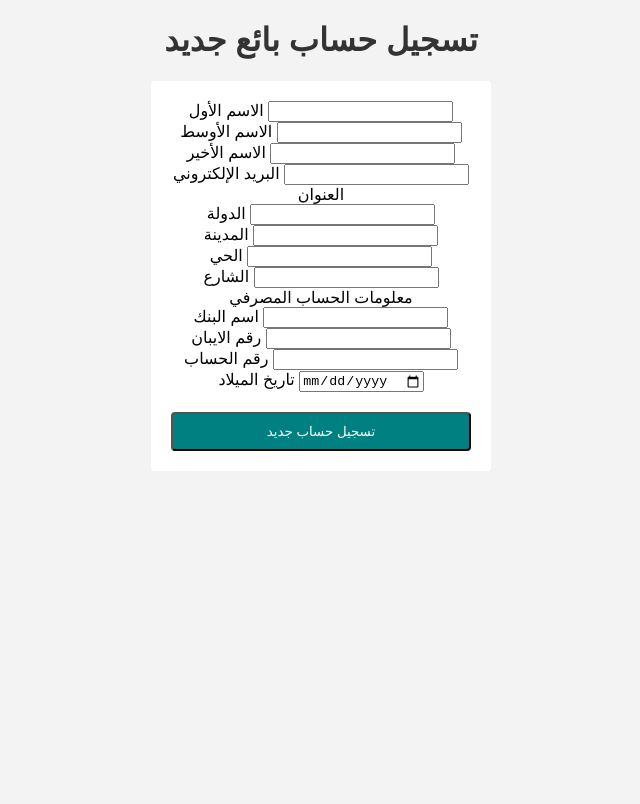
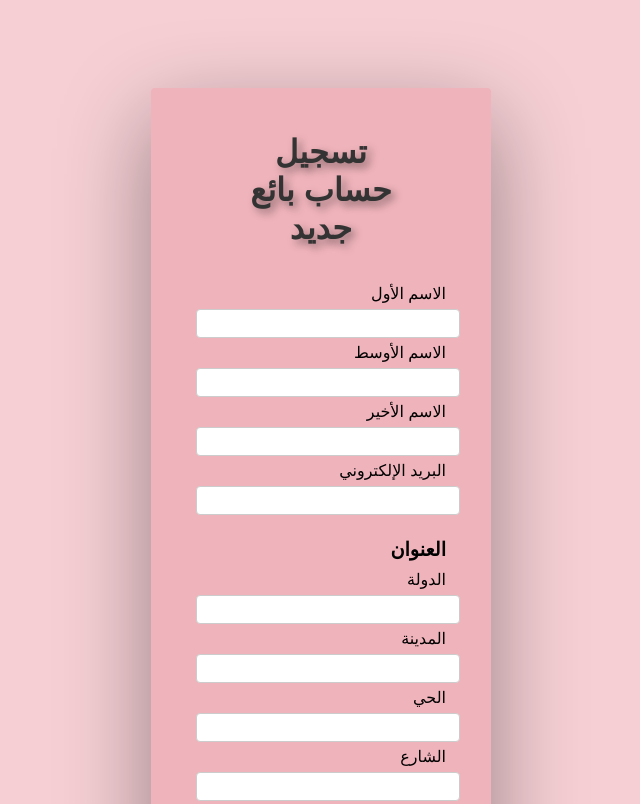
Before and after one commit to SH1kha1/reWear, a plain HTML site: page Signup.html in a window 1280 px wide. Shown: the top 804 px of the page, without its empty margins (319-959 px from the left). Drawn offline with Linux system fonts and the light colour scheme.

Commit message:
Update Signup.html

```diff
--- a/Signup.html
+++ b/Signup.html
@@ -1,65 +1,15 @@
 <!DOCTYPE html>
 <html>
+
 <head>
   <title> بائع جديد </title>
-  <style>
-    body {
-      font-family: Arial, sans-serif;
-      background-color: #f3f3f3;
-      text-align: center;
-    }
+  <link rel="stylesheet" href="styles.css">
 
-    h1 {
-      color: #333;
-    }
+</head>
 
-    .signup-form {
-      margin-top: 100px;
-      width: 300px;
-      margin: 0 auto;
-      padding: 20px;
-      background-color: #fff;
-      border-radius: 4px;
-    }
-
-    .form-field {
-      margin-bottom: 20px;
-    }
-
-    .form-field label {
-      display: block;
-      margin-bottom: 5px;
-    }
-
-    .form-field input {
-      width: 100%;
-      padding: 5px;
-      border-radius: 4px;
-      border: 1px solid #ccc;
-    }
-
-    .form-field select {
-      width: 100%;
-      padding: 5px;
-      border-radius: 4px;
-      border: 1px solid #ccc;
-    }
-
-    .signup-button {
-      display: block;
-      width: 100%;
-      padding: 10px;
-      background-color: #008080;
-      color: #fff;
-      text-decoration: none;
-      border-radius: 4px;
-      margin-top: 20px;
-    }
-  </style>
-</head>
 <body>
+  <form class="signup-form" action="process-signup.php" method="POST">
     <h1>تسجيل حساب بائع جديد </h1>
-  <form class="signup-form" action="process-signup.php" method="POST">
     <div class="right-aligned">
       <label for="name">الاسم الأول</label>
       <input type="text" id="name" name="name" required>
@@ -76,7 +26,7 @@
       <label for="email">البريد الإلكتروني</label>
       <input type="email" id="email" name="email" required>
     </div>
-    <div class="right-aligned">
+    <div class="right-aligned" style="font-weight: bold; margin-top: 20px; font-size: larger;">
       <label for="address">العنوان</label>
     </div>
     <div class="right-aligned">
@@ -95,7 +45,7 @@
       <label for="bank-account">الشارع</label>
       <input type="text" id="bank-account" name="bank-account" required>
     </div>
-    <div class="right-aligned">
+    <div class="right-aligned" style="font-weight: bold; margin-top: 20px; font-size: larger;">
       <label for="bank-account">معلومات الحساب المصرفي</label>
     </div>
     <div class="right-aligned">
@@ -114,7 +64,8 @@
       <label for="birthdate">تاريخ الميلاد</label>
       <input type="date" id="birthdate" name="birthdate" required>
     </div>
-    <button type="submit" class="signup-button">تسجيل حساب جديد</button>
+    <button type="submit" class="signup-button" style="margin-top: 20px;">تسجيل حساب جديد</button>
   </form>
 </body>
+
 </html>
```
Lines whose indentation alone changed are shown as unchanged.
